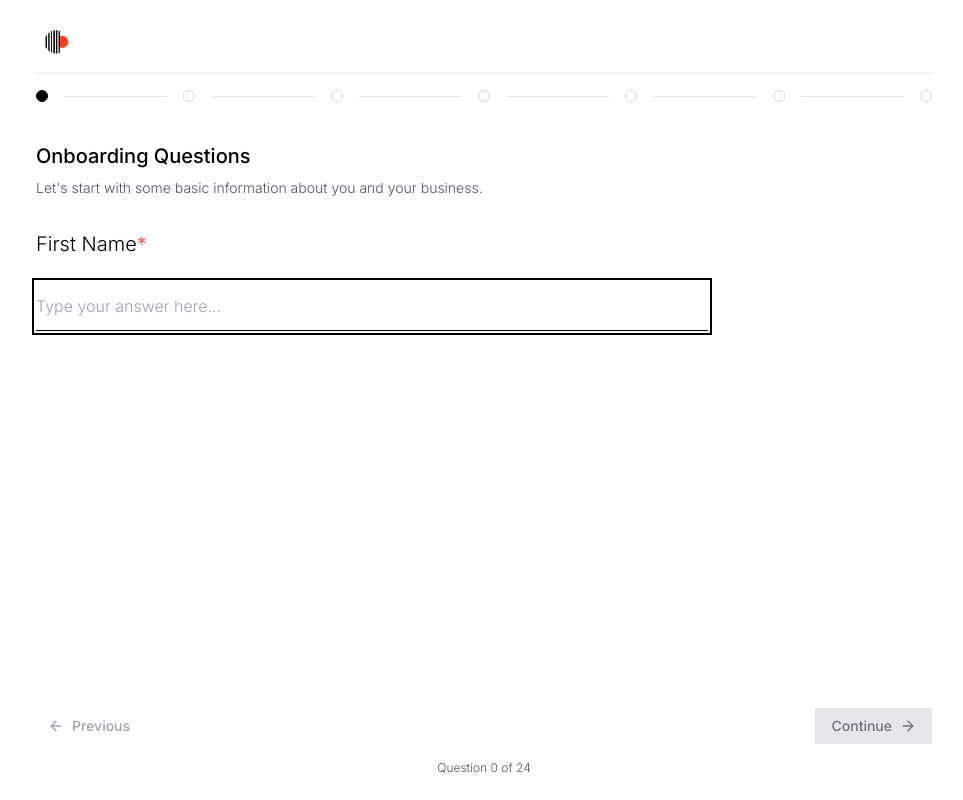
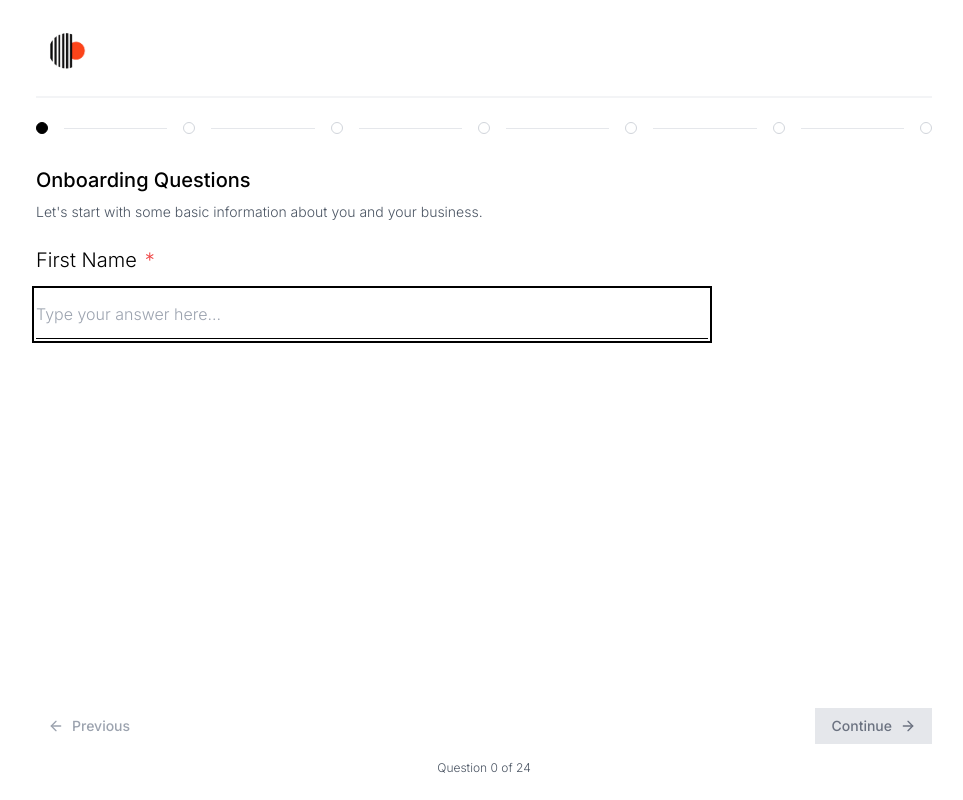
Before and after one commit to srvdneat/auditclean, a React (Vite) app: page / in a window 1280 px wide. Both pictures are taken after a click on the button "Start Your Assessment". Shown: the whole page, without its empty margins (156-1119 px from the left). Built offline with nearby package versions, Linux system fonts and the light colour scheme; no server answers.

Commit message:
Increase logo size and optimize spacing

```diff
--- a/src/components/QuestionDisplay.tsx
+++ b/src/components/QuestionDisplay.tsx
@@ -29,11 +29,11 @@ const QuestionDisplay: React.FC<QuestionDisplayProps> = ({
   return (
     <div className="w-full animate-fade-in">
       {/* Question Header */}
-      <div className="mb-6">
+      <div className="mb-4">
         <h3 className="text-lg sm:text-xl font-light text-black leading-tight">
           {question.text}
           {question.required && (
-            <span className="text-red-500 ml-2\" aria-label="Required field">*</span>
+            <span className="text-red-500 ml-2" aria-label="Required field">*</span>
           )}
         </h3>
       </div>
--- a/src/components/SurveyForm.tsx
+++ b/src/components/SurveyForm.tsx
@@ -180,9 +180,9 @@ const SurveyForm: React.FC = () => {
           <img
             src="/CleanShot 2025-06-03 at 14.41.55@2x.png"
             alt="NeatAudit Logo"
-            className="h-8 mb-4"
+            className="h-12 mb-6"
           />
-          <div className="mb-4">
+          <div className="mb-6">
             <ProgressBar percentage={progressPercentage} />
           </div>
           <SectionIndicator
@@ -193,10 +193,10 @@ const SurveyForm: React.FC = () => {
       </header>
 
       {/* Main Content */}
-      <main className="flex-1 px-4 sm:px-6 lg:px-8 py-6">
+      <main className="flex-1 px-4 sm:px-6 lg:px-8 py-4">
         <div className="max-w-4xl mx-auto w-full">
           {/* Section Header */}
-          <div className="mb-8">
+          <div className="mb-6">
             <h2 className="text-lg sm:text-xl font-medium text-black mb-2">
               {currentSection.title}
             </h2>
@@ -220,7 +220,7 @@ const SurveyForm: React.FC = () => {
 
             {/* Error Messages */}
             {validationError && (
-              <div className="mt-4 p-3 bg-red-50 border border-red-200 rounded-lg\" role="alert">
+              <div className="mt-4 p-3 bg-red-50 border border-red-200 rounded-lg" role="alert">
                 <p className="text-sm text-red-700 font-medium">{validationError}</p>
               </div>
             )}
```
